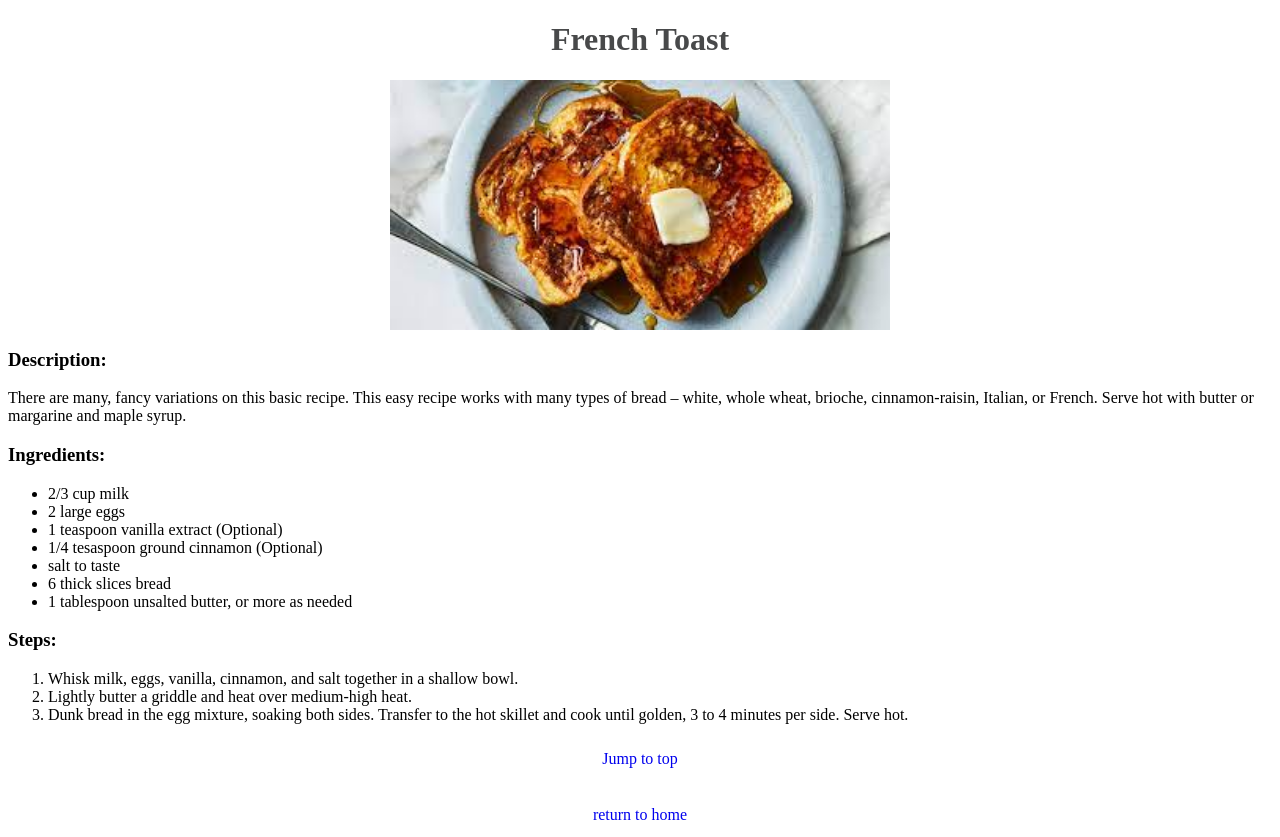
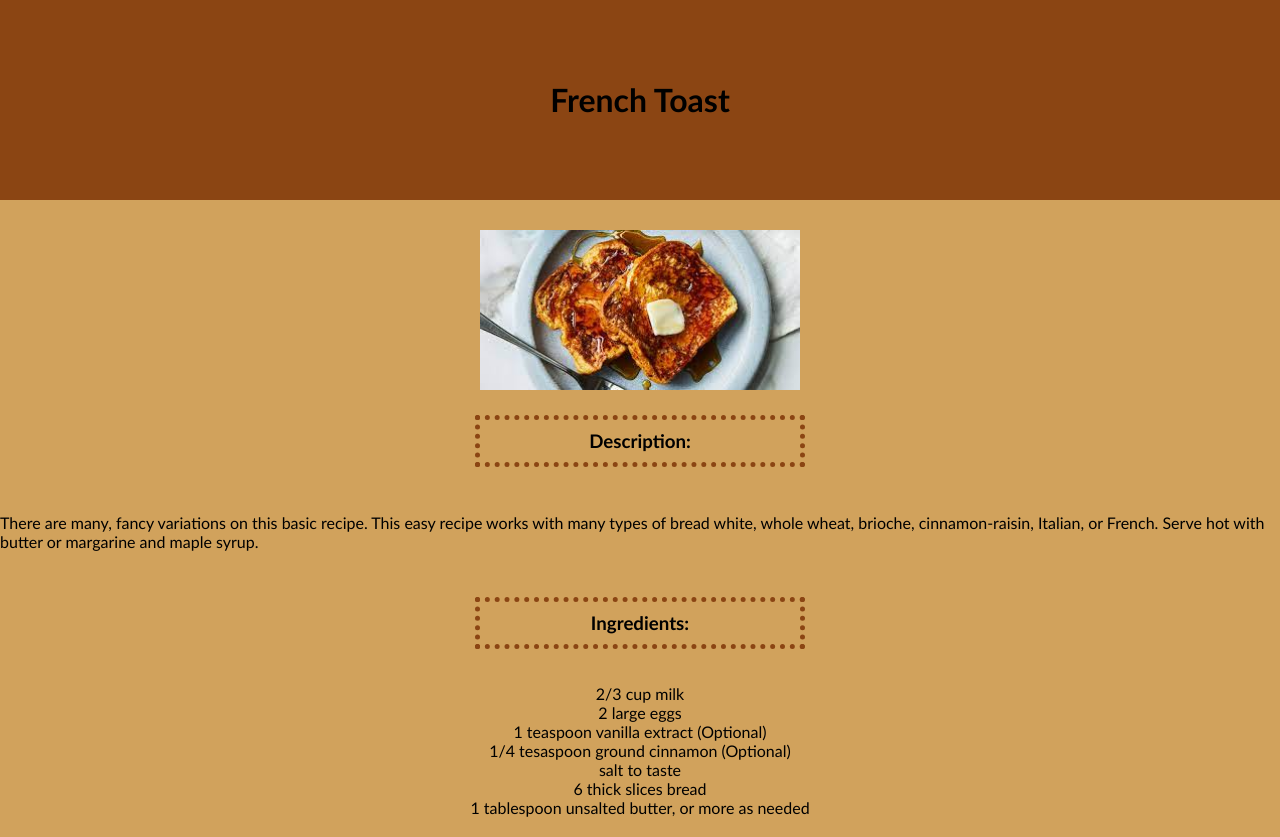
Before and after one commit to ida0913/odin-recipes, a plain HTML site: page recipes/french_toast.html in a window 1280 px wide. Shown: the top 837 px of the page. Drawn offline with Linux system fonts and the light colour scheme.

Commit message:
Complete CSS

```diff
--- a/recipes/french_toast.html
+++ b/recipes/french_toast.html
@@ -1,5 +1,6 @@
 <!DOCTYPE html>
 <html lang="en">
+
 <head>
   <meta charset="UTF-8" />
   <meta http-equiv="X-UA-Compatible" content="IE=edge" />
@@ -7,16 +8,15 @@
   <title>French Toast</title>
   <link rel="stylesheet" href="../styles.css" />
 </head>
+
 <body>
-    <h1>French Toast</h1>
-    <img class="inner" src="../images/frenchtoast.jpeg" alt="image of french toast" />
+  <h1 class="banner">French Toast</h1>
+  <img class="inner-img" src="../images/frenchtoast.jpeg" alt="image of french toast" />
   <h3>Description:</h3>
-    <p2
-      >There are many, fancy variations on this basic recipe. This easy recipe
-      works with many types of bread – white, whole wheat, brioche,
+  <p2 class="desc">There are many, fancy variations on this basic recipe. This easy recipe
+    works with many types of bread white, whole wheat, brioche,
     cinnamon-raisin, Italian, or French. Serve hot with butter or margarine
-      and maple syrup.</p2
-    >
+    and maple syrup.</p2>
   <h3>Ingredients:</h3>
   <ul>
     <li>2/3 cup milk</li>
@@ -42,4 +42,5 @@
   <a href="#tip">Jump to top</a>
   <a href="../index.html"><br>return to home</a>
 </body>
+
 </html>
--- a/styles.css
+++ b/styles.css
@@ -1,44 +1,71 @@
+.banner {
+  background-color: saddlebrown;
+  height: 200px;
+  text-align: center;
+}
 
+h1 {
+  margin: 0px;
+  line-height: 200px;
+}
 
-.title {
+body {
+  margin: 0px;
+  background-color: rgb(209, 162, 92);
+  font-family: 'Gill Sans', 'Gill Sans MT', Calibri, 'Trebuchet MS', sans-serif;
+}
+
+#navBar {
   text-align: center;
-  font-weight: 1000;
-  color: #48494a;
-  margin: auto;
 }
-.inner{
+
+a {
+  text-decoration: none;
+  color: saddlebrown;
+}
+
+.list {
+  padding: 10px;
+  display: inline;
+}
+
+.pic {
   display: block;
   margin-left: auto;
   margin-right: auto;
-    width: 500px;
   height: auto;
+  width: 100%;
+  opacity: 0.5;
 }
 
-h1{
+.inner-img {
+  margin: 30px;
+  display: block;
+  margin-left: auto;
+  margin-right: auto;
+  height: auto;
+  width: 25%;
+}
+
+h3 {
   text-align: center;
-    color:#48494a;
-    font-weight: bold;
+  outline: dotted 5px saddlebrown;
+  padding: 10px;
+  width: 300px;
+  margin: 0 auto;
+  margin-top: 30px;
+  margin-bottom: 30px;
+}
+
+ul {
+  text-align: center;
+  padding: 10px;
 
 }
 
-a {
-    padding-top: 10px;
-    padding-bottom: 10px;
-    margin: 0 auto;
-    text-align: center;
-    align-self: center;
-    text-decoration: none;
-    display: block;
+.desc {
+  height: 5em;
+  display: flex;
+  align-items: center;
+  justify-content: center
 }
-
-  a:hover {
-    text-decoration:none;
-  }
-
-  a:active {
-    color: black;
-  }
-
-  a:visited {
-    color: black;
-  }
```
Also changed, not shown: index.html (+13 -8 lines), recipes/oatmeal_cookies.html (+7 -5 lines), recipes/pulled_pork.html (+7 -6 lines), 1 other file. Lines whose indentation alone changed are shown as unchanged.
